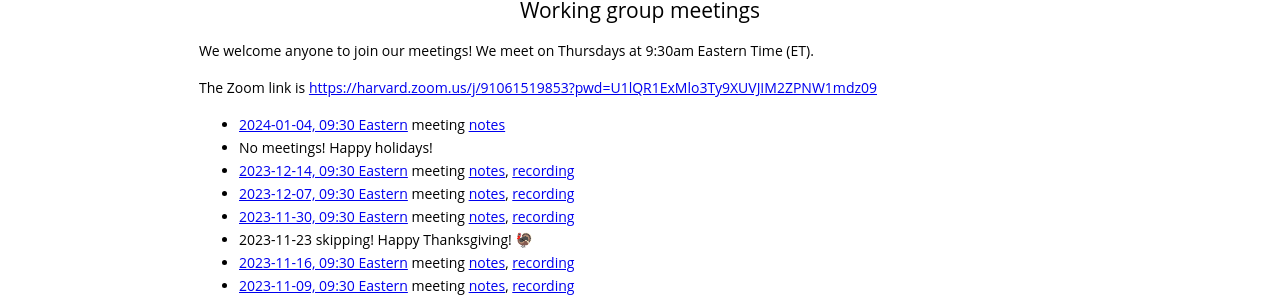
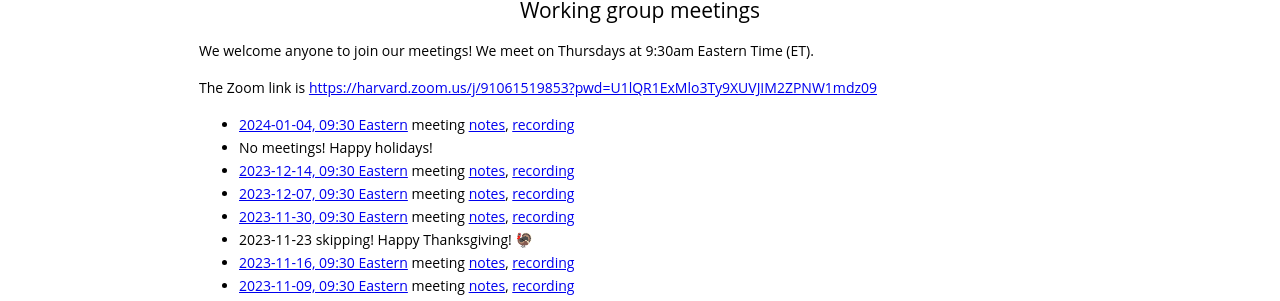
Before and after one commit to gdcc/ct.gdcc.io, a Jekyll site: the page built from index.md, in a window 1280 px wide and 900 px high, scrolled down 1634 px. Shown: the part 145-446 px from the top of the window. Built offline with Jekyll 4.4.1, drawn with Linux system fonts in a browser that asks for light colours; our own code applies the rules of GitHub Pages for plain Markdown files.

Commit message:
add recording

```diff
--- a/index.md
+++ b/index.md
@@ -59,7 +59,7 @@ We welcome anyone to join our meetings! We meet on Thursdays at 9:30am Eastern T
 
 The Zoom link is <https://harvard.zoom.us/j/91061519853?pwd=U1lQR1ExMlo3Ty9XUVJIM2ZPNW1mdz09>
 
-- [2024-01-04, 09:30 Eastern](https://time.is/compare/0930_4_Jan_2024_in_Boston) meeting [notes](https://docs.google.com/document/d/1qaThvkBeIEl4wHeyf3aCffWUtPXylaEv9nYG9gdpXFI/edit?usp=sharing)
+- [2024-01-04, 09:30 Eastern](https://time.is/compare/0930_4_Jan_2024_in_Boston) meeting [notes](https://docs.google.com/document/d/1qaThvkBeIEl4wHeyf3aCffWUtPXylaEv9nYG9gdpXFI/edit?usp=sharing), [recording](https://harvard.zoom.us/rec/share/n9BjhR2UuvX9ASACPLBAakBA7IRiClCNyV0WcRFMcO8imQY3Mjn_RevzkgNyJYZh.NdEqqz3-7kpBKQhV)
 - No meetings! Happy holidays!
 - [2023-12-14, 09:30 Eastern](https://time.is/compare/0930_14_Dec_2023_in_Boston) meeting [notes](https://docs.google.com/document/d/1xU36giT0_85PlvIoGRWWaacJ2JQ5hyQYmifYmWfyGcQ/edit?usp=sharing), [recording](https://harvard.zoom.us/rec/share/-e5CHUCBg7STDie4RF7dFx-YHB74pYQewg6hzKUAuNFBTrD_S7UvH0WrlvZ95erw.eVB72Eyc16Y_kcHE)
 - [2023-12-07, 09:30 Eastern](https://time.is/compare/0930_7_Dec_2023_in_Boston) meeting [notes](https://docs.google.com/document/d/1Kk6oKaC2QErEVmuMYc6gTK6Qm7_n_9huiYMjlDRnAYs/edit?usp=sharing), [recording](https://harvard.zoom.us/rec/share/Rx4_3gqVQQhuR8X9Xjln3jrqh1JaJ7U1BAzi8ZuvUgk3obhW0r-XGnhmEhq-YwGn.tCApst97pPkRX8eK)
```
